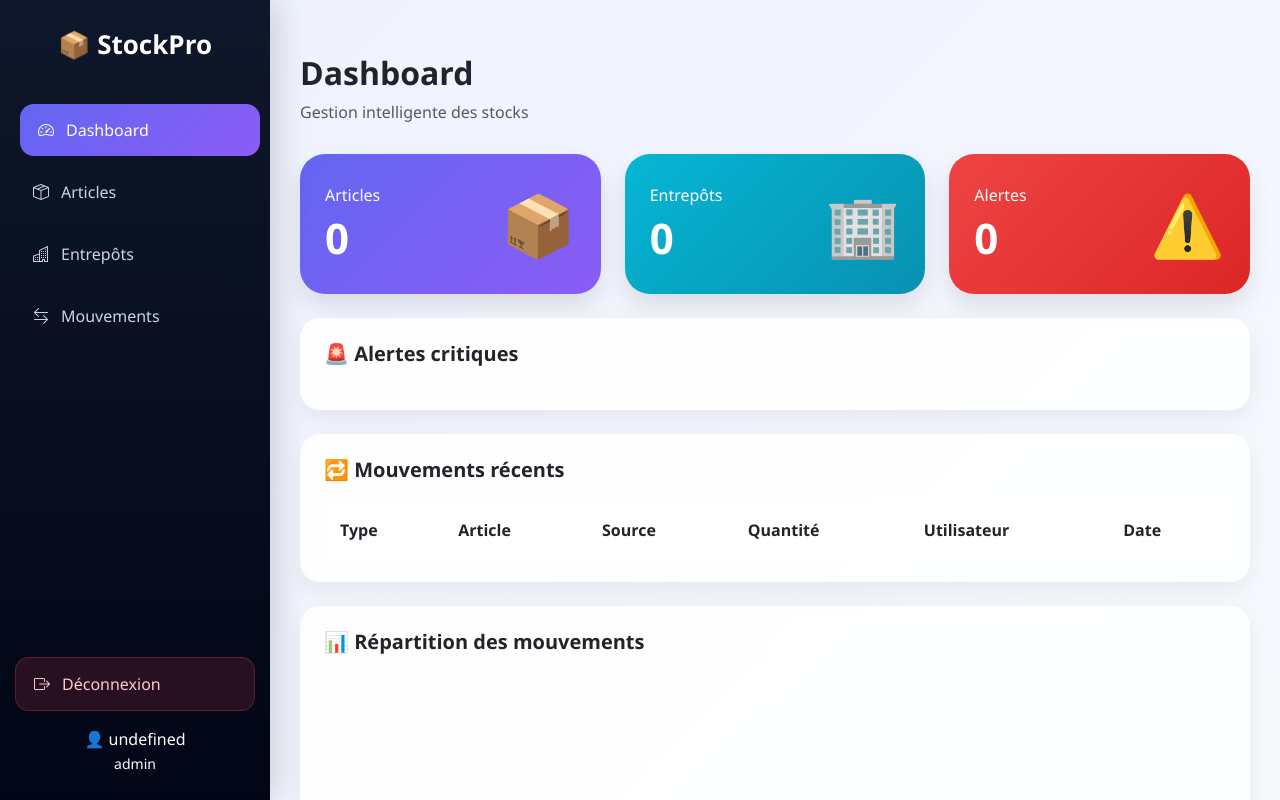
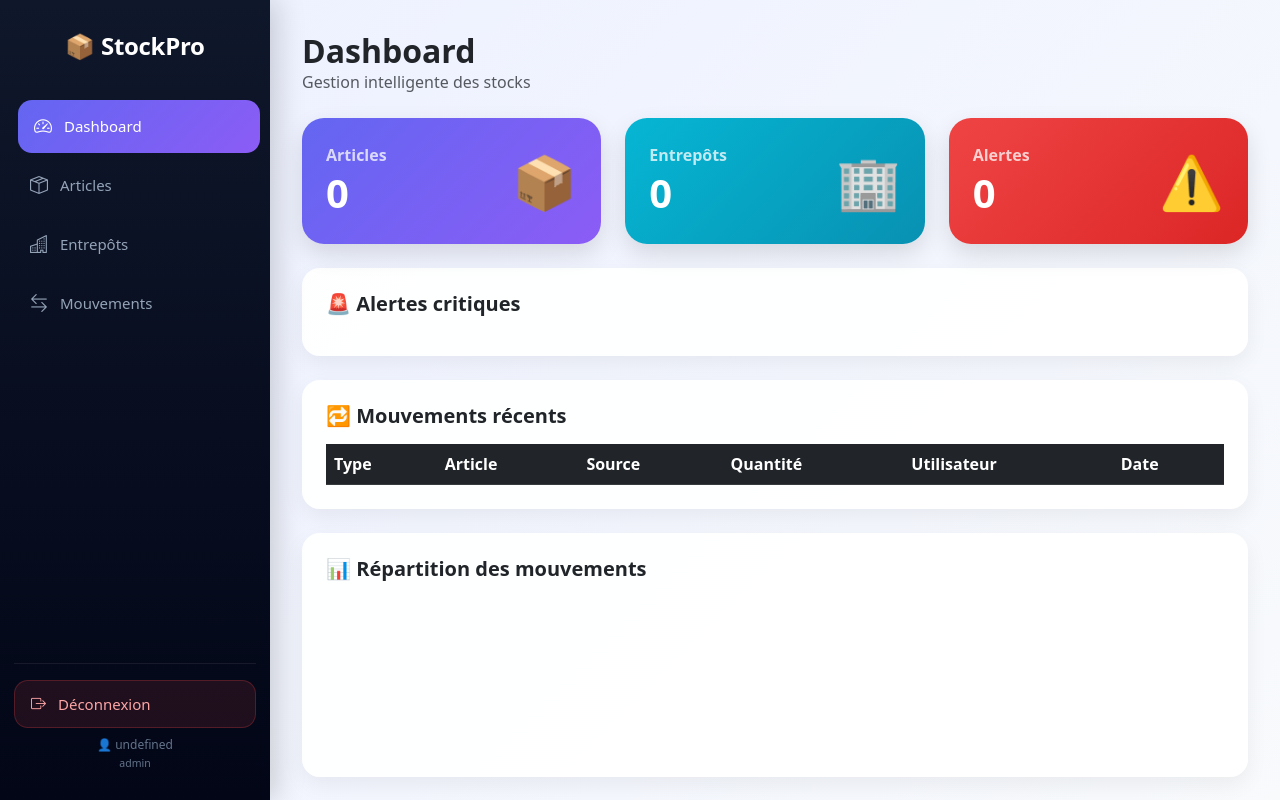
Before and after one commit to judemjt/gestion-stock, a website: page public/dashboard.html in a window 1280 px wide. Shown: the top 800 px of the page. Drawn offline with nearby package versions, Linux system fonts and the light colour scheme; no server answers; sample sign-in values are in the browser's storage.

Commit message:
Update dashboard.html

````diff
--- a/public/dashboard.html
+++ b/public/dashboard.html
@@ -1,369 +1,121 @@
 <!DOCTYPE html>
-
 <html lang="fr">
-
 <head>
   <meta charset="UTF-8">
   <meta name="viewport" content="width=device-width, initial-scale=1.0">
-    <title>Dashboard StockPro</title>
-
-```
+  <title>Dashboard — StockPro</title>
   <link href="https://cdn.jsdelivr.net/npm/bootstrap@5.3.0/dist/css/bootstrap.min.css" rel="stylesheet">
-
-<link rel="stylesheet"
-    href="https://cdn.jsdelivr.net/npm/bootstrap-icons@1.11.3/font/bootstrap-icons.min.css">
-
-<style>
-    :root {
-        --primary: #6366f1;
-        --primary-dark: #4338ca;
-        --danger: #ef4444;
-        --info: #06b6d4;
-        --sidebar: #0f172a;
-        --sidebar-light: #1e293b;
-    }
-
-    * {
-        margin: 0;
-        padding: 0;
-        box-sizing: border-box;
-    }
-
-    body {
-        font-family: "Segoe UI", sans-serif;
-        background: linear-gradient(135deg, #eef2ff, #f8fafc);
-        min-height: 100vh;
-    }
-
-    /* SIDEBAR */
-
-    .sidebar {
-        position: fixed;
-        left: 0;
-        top: 0;
-        width: 270px;
-        height: 100vh;
-        background: linear-gradient(180deg, #0f172a, #020617);
-        color: white;
-        display: flex;
-        flex-direction: column;
-        padding: 25px 15px;
-        box-shadow: 8px 0 30px rgba(0, 0, 0, .15);
-        z-index: 1000;
-    }
-
-    .logo {
-        text-align: center;
-        font-size: 26px;
-        font-weight: 700;
-        margin-bottom: 40px;
-    }
-
-    .sidebar ul {
-        list-style: none;
-        padding: 0;
-        margin: 0;
-    }
-
-    .sidebar li {
-        margin-bottom: 10px;
-    }
-
-    .sidebar a {
-        display: flex;
-        align-items: center;
-        gap: 12px;
-        padding: 14px 18px;
-        border-radius: 14px;
-        color: #cbd5e1;
-        text-decoration: none;
-        transition: .3s;
-    }
-
-    .sidebar a:hover,
-    .sidebar a.active {
-        background: linear-gradient(135deg,
-                var(--primary),
-                #8b5cf6);
-        color: white;
-        transform: translateX(5px);
-    }
-
-    /* BOUTON DECONNEXION */
-
-    .logout {
-        margin-top: auto;
-        padding-top: 20px;
-    }
-
-    .logout a {
-        background: rgba(239, 68, 68, .15);
-        color: #fecaca;
-        border: 1px solid rgba(239, 68, 68, .3);
-    }
-
-    .logout a:hover {
-        background: var(--danger);
-        color: white;
-        transform: none;
-    }
-
-    /* CONTENU */
-
-    .main-content {
-        margin-left: 270px;
-        padding: 30px;
-    }
-
-    /* TOPBAR */
-
-    .topbar {
-        display: flex;
-        justify-content: space-between;
-        align-items: center;
-        margin-bottom: 30px;
-    }
-
-    .profile {
-        background: white;
-        padding: 10px 20px;
-        border-radius: 50px;
-        box-shadow: 0 5px 15px rgba(0, 0, 0, .08);
-        font-weight: 600;
-    }
-
-    /* KPI */
-
-    .kpi-card {
-        border-radius: 25px;
-        padding: 25px;
-        color: white;
-        display: flex;
-        justify-content: space-between;
-        align-items: center;
-        box-shadow: 0 12px 25px rgba(0, 0, 0, .1);
-        transition: .3s;
-        overflow: hidden;
-        position: relative;
-    }
-
-    .kpi-card:hover {
-        transform: translateY(-8px);
-    }
-
-    .kpi-card h2 {
-        font-size: 42px;
-        margin: 0;
-        font-weight: 700;
-    }
-
-    .kpi-card span {
-        font-size: 60px;
-    }
-
-    .articles {
-        background: linear-gradient(135deg, #6366f1, #8b5cf6);
-    }
-
-    .entrepots {
-        background: linear-gradient(135deg, #06b6d4, #0891b2);
-    }
-
-    .alertes {
-        background: linear-gradient(135deg, #ef4444, #dc2626);
-    }
-
-    /* CARDS */
-
-    .card {
-        border: none;
-        border-radius: 20px;
-        background: rgba(255, 255, 255, .95);
-        box-shadow: 0 10px 25px rgba(0, 0, 0, .06);
-    }
-
-    .card h5 {
-        font-weight: 700;
-        margin-bottom: 20px;
-    }
-
-    /* TABLE */
-
-    .table {
-        margin-bottom: 0;
-    }
-
-    .table thead {
-        background: #0f172a;
-        color: white;
-    }
-
-    .table th {
-        border: none;
-        padding: 16px;
-    }
-
-    .table td {
-        padding: 16px;
-        vertical-align: middle;
-    }
-
-    .table tbody tr {
-        transition: .25s;
-    }
-
-    .table tbody tr:hover {
-        background: #eef2ff;
-    }
-
-    /* ALERT */
-
-    .alert {
-        border: none;
-        border-radius: 12px;
-    }
-
-    /* RESPONSIVE */
-
-    @media(max-width:992px) {
-
-        .sidebar {
-            width: 80px;
-        }
-
-        .sidebar span {
-            display: none;
-        }
-
-        .logo {
-            font-size: 18px;
-        }
-
-        .main-content {
-            margin-left: 80px;
-        }
-    }
-</style>
-```
-
+  <link rel="stylesheet" href="https://cdn.jsdelivr.net/npm/bootstrap-icons@1.11.3/font/bootstrap-icons.min.css">
+  <link rel="stylesheet" href="css/sidebar.css">
 </head>
-
 <body>
 
-```
-<!-- SIDEBAR -->
-
-<div class="sidebar">
-
-    <div class="logo">
-        📦 StockPro
+<!-- ── TOPBAR MOBILE ──────────────────────── -->
+<div class="sp-topbar">
+  <a class="sp-topbar-logo" href="dashboard.html">📦 StockPro</a>
+  <button class="sp-burger" id="spBurger" aria-label="Menu">
+    <i class="bi bi-list"></i>
+  </button>
 </div>
 
-    <ul>
+<!-- ── OVERLAY ────────────────────────────── -->
+<div class="sp-overlay" id="spOverlay"></div>
 
+<!-- ── SIDEBAR ────────────────────────────── -->
+<aside class="sp-sidebar" id="spSidebar">
+
+  <a class="sp-logo" href="dashboard.html">📦 StockPro</a>
+
+  <ul class="sp-nav">
     <li>
       <a href="dashboard.html" class="active">
         <i class="bi bi-speedometer2"></i>
         <span>Dashboard</span>
       </a>
     </li>
-
     <li>
       <a href="articles.html">
         <i class="bi bi-box-seam"></i>
         <span>Articles</span>
       </a>
     </li>
-
     <li>
       <a href="entrepots.html">
         <i class="bi bi-buildings"></i>
         <span>Entrepôts</span>
       </a>
     </li>
-
     <li>
       <a href="mouvements.html">
         <i class="bi bi-arrow-left-right"></i>
         <span>Mouvements</span>
       </a>
     </li>
-
   </ul>
 
-    <div class="logout">
+  <div class="sp-logout">
     <a href="#" onclick="logout()">
       <i class="bi bi-box-arrow-right"></i>
       <span>Déconnexion</span>
     </a>
-
-        <div id="userInfo" class="text-center text-white mt-3"></div>
+    <div id="userInfo" class="sp-user mt-2"></div>
   </div>
 
-</div>
+</aside>
 
-<!-- CONTENU -->
+<!-- ── CONTENU PRINCIPAL ──────────────────── -->
+<main class="sp-main">
 
-<div class="main-content">
-
-    <div class="topbar">
-
+  <div class="d-flex justify-content-between align-items-center mb-4">
     <div>
-            <h2 class="fw-bold">Dashboard</h2>
-            <p class="text-muted mb-0">
-                Gestion intelligente des stocks
-            </p>
-        </div>
-
-
-
-    </div>
-
-    <div class="row g-4">
-
-        <div class="col-lg-4">
-            <div class="kpi-card articles">
-                <div>
-                    <h6>Articles</h6>
-                    <h2 id="kpiArticles">0</h2>
-                </div>
-                <span>📦</span>
+      <h2 class="fw-bold mb-0">Dashboard</h2>
+      <p class="text-muted mb-0">Gestion intelligente des stocks</p>
     </div>
   </div>
 
-        <div class="col-lg-4">
-            <div class="kpi-card entrepots">
+  <!-- KPI -->
+  <div class="row g-4">
+    <div class="col-sm-6 col-lg-4">
+      <div class="kpi-card kpi-articles">
         <div>
-                    <h6>Entrepôts</h6>
+          <h6 class="mb-1 fw-semibold opacity-75">Articles</h6>
+          <h2 id="kpiArticles">0</h2>
+        </div>
+        <span class="icon">📦</span>
+      </div>
+    </div>
+    <div class="col-sm-6 col-lg-4">
+      <div class="kpi-card kpi-entrepots">
+        <div>
+          <h6 class="mb-1 fw-semibold opacity-75">Entrepôts</h6>
           <h2 id="kpiEntrepots">0</h2>
         </div>
-                <span>🏢</span>
+        <span class="icon">🏢</span>
+      </div>
+    </div>
+    <div class="col-sm-6 col-lg-4">
+      <div class="kpi-card kpi-alertes">
+        <div>
+          <h6 class="mb-1 fw-semibold opacity-75">Alertes</h6>
+          <h2 id="kpiAlertes">0</h2>
+        </div>
+        <span class="icon">⚠️</span>
+      </div>
     </div>
   </div>
 
-        <div class="col-lg-4">
-            <div class="kpi-card alertes">
-                <div>
-                    <h6>Alertes</h6>
-                    <h2 id="kpiAlertes">0</h2>
-                </div>
-                <span>⚠️</span>
-            </div>
-        </div>
-
-    </div>
-
-    <div class="card mt-4 p-4">
-        <h5>🚨 Alertes critiques</h5>
+  <!-- Alertes critiques -->
+  <div class="sp-card mt-4">
+    <h5 class="fw-bold mb-3">🚨 Alertes critiques</h5>
     <div id="alertes"></div>
   </div>
 
-    <div class="card mt-4 p-4">
-        <h5>🔁 Mouvements récents</h5>
-
-        <table class="table">
-
-            <thead>
+  <!-- Mouvements récents -->
+  <div class="sp-card mt-4">
+    <h5 class="fw-bold mb-3">🔁 Mouvements récents</h5>
+    <div class="table-responsive">
+      <table class="table table-hover mb-0">
+        <thead class="table-dark">
           <tr>
             <th>Type</th>
             <th>Article</th>
@@ -373,36 +125,22 @@
             <th>Date</th>
           </tr>
         </thead>
-
         <tbody id="mouvements"></tbody>
-
       </table>
     </div>
+  </div>
 
-    <div class="card mt-4 p-4">
-        <h5>📊 Répartition des mouvements</h5>
+  <!-- Chart -->
+  <div class="sp-card mt-4">
+    <h5 class="fw-bold mb-3">📊 Répartition des mouvements</h5>
     <canvas id="chart"></canvas>
   </div>
 
-</div>
+</main>
 
 <script src="https://cdn.jsdelivr.net/npm/chart.js"></script>
-
-<script>
-    if (!localStorage.getItem("token")) {
-        window.location.href = "login.html";
-    }
-
-    function logout() {
-        localStorage.removeItem("token");
-        window.location.href = "login.html";
-    }
-</script>
-
+<script src="js/sidebar.js"></script>
 <script src="js/api.js"></script>
 <script src="js/dashboard.js"></script>
-```
-
 </body>
-
 </html>
````
Lines whose indentation alone changed are shown as unchanged.
